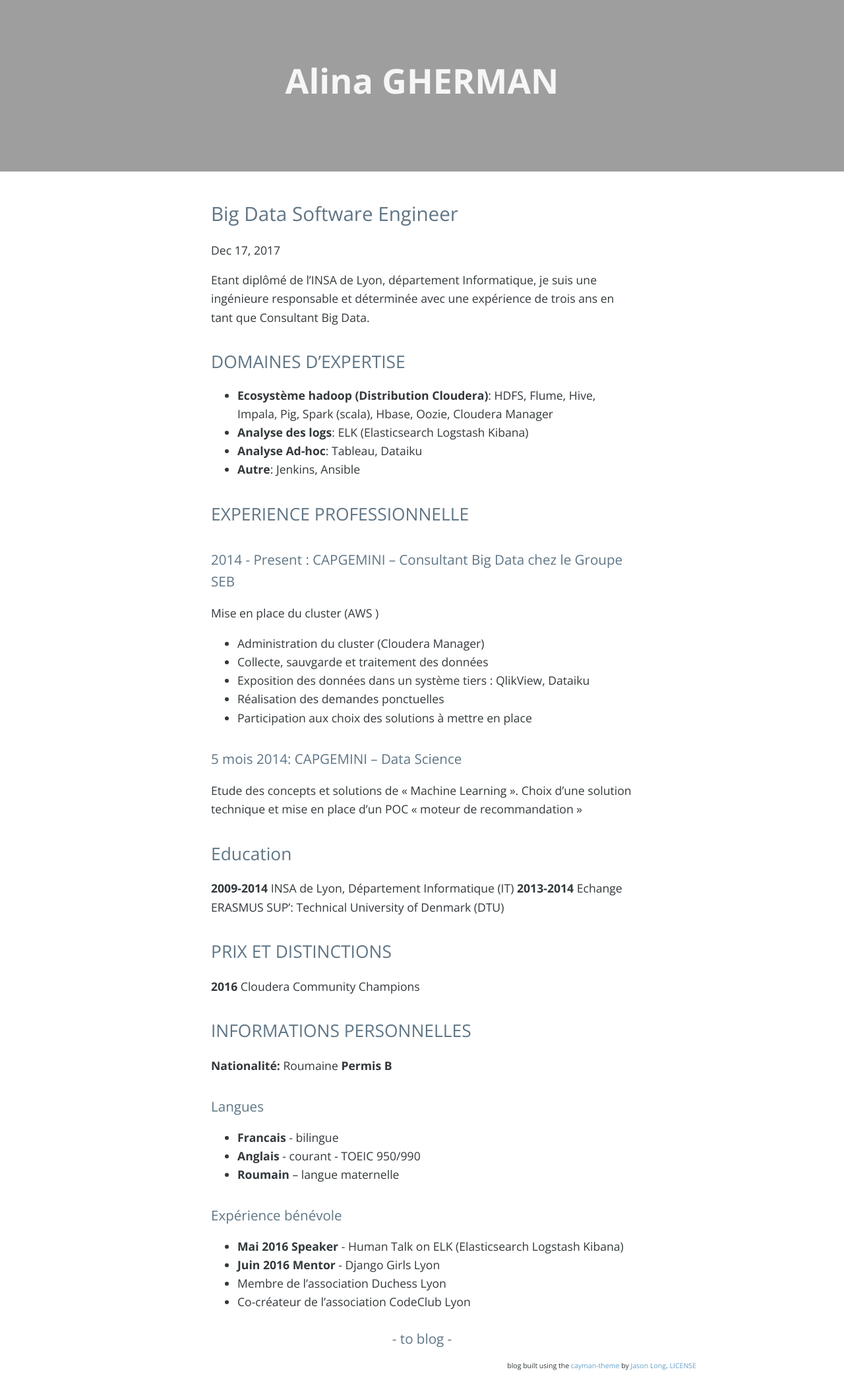
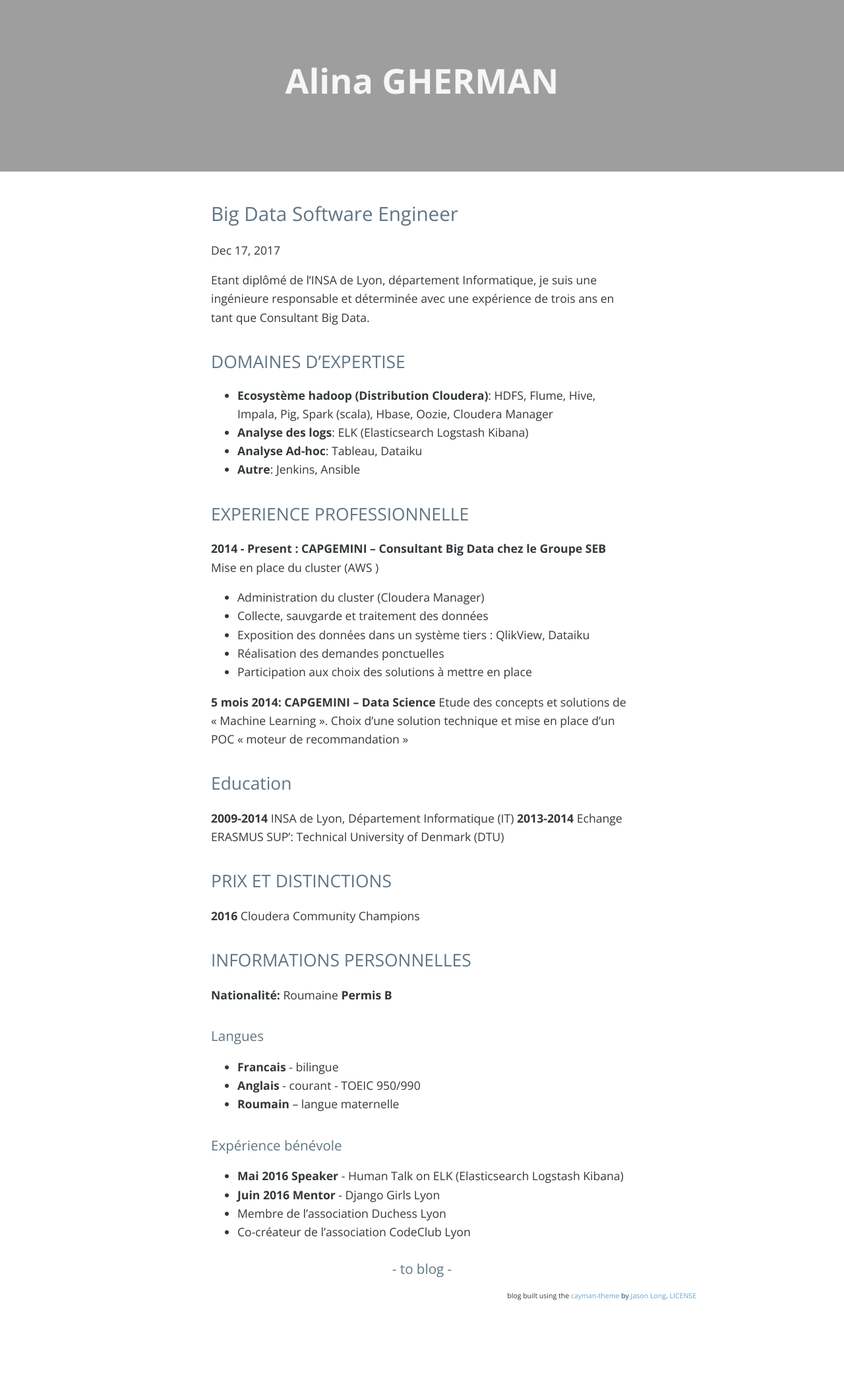
Before and after one commit to veve90/cv, a Jekyll site: the page built from _posts/2017-12-17-analyse-transactionelle.md, in a window 1280 px wide. Shown: the whole page at 66% size. Built offline with Jekyll 4.4.1, drawn with Linux system fonts in a browser that asks for light colours; nearby versions of some CDN libraries; comment, search, counter and statistics services are not loaded; after the commit the page ends 1991 px from its top, so only the background shows below that.

```diff
--- a/_posts/2017-12-17-analyse-transactionelle.md
+++ b/_posts/2017-12-17-analyse-transactionelle.md
@@ -16,7 +16,7 @@ Etant diplômé de l’INSA de Lyon, département Informatique, je suis une ing
 
 ## EXPERIENCE PROFESSIONNELLE
 
-# 2014 - Present : CAPGEMINI – Consultant Big Data chez le Groupe SEB
+__2014 - Present : CAPGEMINI – Consultant Big Data chez le Groupe SEB__
 Mise en place du cluster (AWS )
 -	 Administration du cluster (Cloudera Manager)
 -	 Collecte, sauvgarde et traitement des données
@@ -24,7 +24,7 @@ Mise en place du cluster (AWS )
 -	 Réalisation des demandes ponctuelles
 -	 Participation aux choix des solutions à mettre en place
 
-# 5 mois 2014: CAPGEMINI – Data Science
+__5 mois 2014: CAPGEMINI – Data Science__
 Etude des concepts et solutions de « Machine Learning ». Choix d'une solution technique et mise en place d’un POC « moteur de recommandation »
 
 
```
